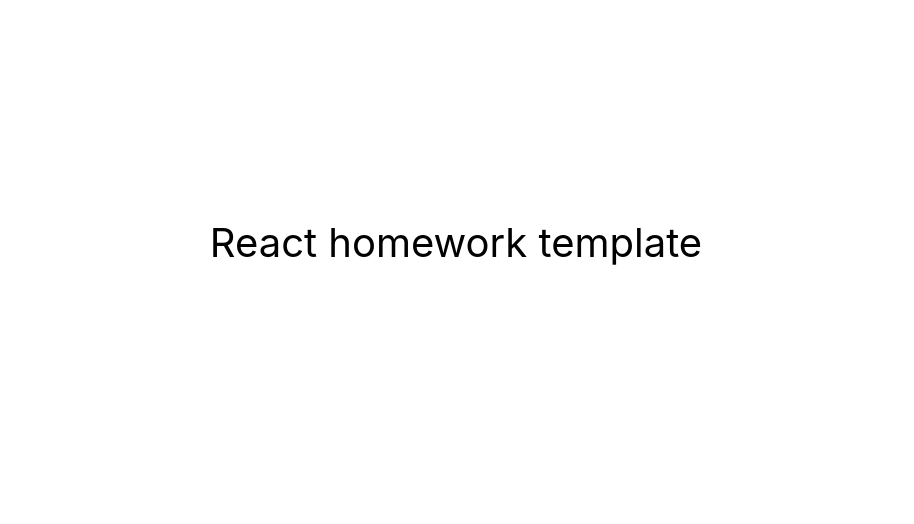
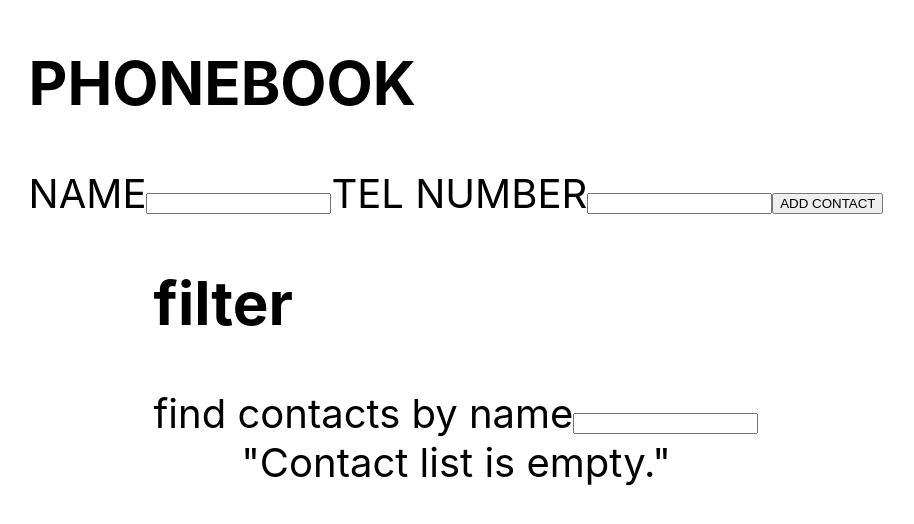
Before and after one commit to Ionytch/goit-react-hw-06-phonebook, a React (Create React App) app: page / in a window 1280 px wide. Shown: the part 158-682 px from the top of the page, without its empty margins (184-1098 px from the left). Built offline with nearby package versions, Linux system fonts and the light colour scheme.

Commit message:
inital files added

```diff
--- a/src/components/App.jsx
+++ b/src/components/App.jsx
@@ -1,16 +1,37 @@
-export const App = () => {
+import {Phonebook} from "./phonebook/Phonebook";
+import Contacts from "./contacts/Contacts";
+import { Filter } from "./filter/Filter";
+import { useSelector } from "react-redux";
+
+
+export default function App() {
+  const contacts = useSelector(state => state.contacts);
+  const filtered=useSelector(state => state.filter);
+  const filteredContacts = () => {
+         return contacts.filter(contact =>
+         contact.name.toLowerCase().includes(filtered.toLowerCase())
+    );
+  };
+
     return (
       <div
         style={{
           height: '100vh',
           display: 'flex',
+          flexDirection:'column',
           justifyContent: 'center',
           alignItems: 'center',
           fontSize: 40,
           color: '#010101'
         }}
       >
-      React homework template
+        <Phonebook  />
+        <Filter  />
+        {contacts.length > 0 ? (
+        <Contacts
+            names={filteredContacts()}/>) : (
+          <span text="Contact list is empty."> "Contact list is empty."</span>
+        )}
         </div>
     );
-};
+  }
--- /dev/null
+++ b/src/components/contacts/Contact.js
@@ -0,0 +1,15 @@
+import { useDispatch } from "react-redux";
+// import { deleteContact } from "redux/actions";
+import { deleteContact } from "redux/contactSlice";
+
+
+export const Contact = ({ name }) => {
+
+    const dispatch = useDispatch();
+    const handleDelete = () => dispatch(deleteContact(name.id));
+
+    return (<>
+        <p>{name.name}:{name.number}</p>
+            <button type="button" onClick={handleDelete}>DELETE</button>
+    </>)
+}
--- /dev/null
+++ b/src/components/contacts/Contacts.js
@@ -0,0 +1,16 @@
+import { Contact } from "./Contact"
+
+
+const Contacts = ({ names }) => {
+        return (
+            <ul>
+                {
+                  names.map(name => (
+                  <li key={name.id}>
+                  <Contact name={name} />
+                  </li>))}
+            </ul>
+        )
+}
+
+export default Contacts
--- /dev/null
+++ b/src/components/filter/Filter.js
@@ -0,0 +1,38 @@
+import { useDispatch } from "react-redux";
+// import { setFilter } from "redux/actions";
+import { setFilter } from "redux/filterSlice";
+
+export const Filter = () => {
+    const dispatch = useDispatch();
+
+    const changeFilter = e => {
+        // e.preventDefault();
+        // const form = e.target;
+        console.log(e.currentTarget.value);
+        dispatch(setFilter(e.currentTarget.value));
+
+        // onSubmit({ name, number });
+        //   dispatch(addContact(form.elements.name.value));
+        // form.reset();
+
+    };
+
+
+    return (<div>
+        <h2>filter</h2>
+        <form>
+            <label for="filter">
+                find contacts by name
+            </label>
+            <input
+            type="text"
+            name="filter"
+            // value={filter}
+            onChange={changeFilter}
+
+            ></input>
+                </form>
+        </div>
+
+    )
+}
--- /dev/null
+++ b/src/components/phonebook/Phonebook.js
@@ -0,0 +1,52 @@
+import { useDispatch } from "react-redux";
+// import { addContact } from "redux/actions";
+import { addContact } from "redux/contactSlice";
+
+export const Phonebook=()=> {
+    const dispatch = useDispatch();
+
+
+    const handleSubmit = e => {
+        e.preventDefault();
+        const form = e.target;
+        // console.log(e.target.elements.number);
+        // console.log(form.elements.name.value, form.elements.number.value);
+        dispatch(addContact(form.elements.name.value, form.elements.number.value));
+        form.reset();
+        };
+
+        return (<div>
+            <h2>PHONEBOOK</h2>
+            <form onSubmit={handleSubmit}>
+                <label for="name">
+                    NAME
+                </label>
+                <input
+                    type="text"
+                    name="name"
+                    pattern="^[a-zA-Zа-яА-Я]+(([' -][a-zA-Zа-яА-Я ])?[a-zA-Zа-яА-Я]*)*$"
+                    title="Name may contain only letters, apostrophe, dash and spaces. For example Adrian, Jacob Mercer, Charles de Batz de Castelmore d'Artagnan"
+                    required
+                ></input>
+                <label for="number">
+                    TEL NUMBER
+                </label>
+                <input
+                    type="tel"
+                    name="number"
+                    pattern="\+?\d{1,4}?[-.\s]?\(?\d{1,3}?\)?[-.\s]?\d{1,4}[-.\s]?\d{1,4}[-.\s]?\d{1,9}"
+                    title="Phone number must be digits and can contain spaces, dashes, parentheses and can start with +"
+                    required
+                ></input>
+                <button type="submit">ADD CONTACT</button>
+
+            </form>
+        </div>
+
+        )
+
+}
+
+// export default Phonebook
+
+// onSubmit={this.handleSubmit}
--- /dev/null
+++ b/src/redux/actions.js
@@ -0,0 +1,27 @@
+// import { nanoid } from 'nanoid';
+
+// export const addContact = (name, number) => {
+//   return {
+//     type: "contacts/addContact",
+//     payload: {
+//       id: nanoid(),
+//       name,
+//       number,
+//       },
+//   };
+// };
+
+// export  const deleteContact = contactId => {
+//     return {
+//         type: "contacts/deleteContact",
+//         payload: contactId,
+//     };
+// };
+
+
+// export const setFilter = value=>{
+//   return{
+//   type: "filters/setFilter",
+//   payload: value,
+//   }
+// };
--- /dev/null
+++ b/src/redux/contactSlice.js
@@ -0,0 +1,33 @@
+import { createSlice, nanoid } from "@reduxjs/toolkit";
+
+const contactsInitialState=[];
+
+const contactsSlice = createSlice({
+name: 'contacts',
+initialState:contactsInitialState,
+reducers:{
+        addContact:{
+       reducer (state, action) {
+    state.push(action.payload);
+        },
+    prepare(name, number) {
+        return {
+          payload: {
+            name,
+            number,
+            id: nanoid(),
+            },
+        };
+      },
+},
+deleteContact (state, action) {return state.filter(contact=>contact.id!==action.payload)},
+// deleteContact(state, action){
+// const index = state.findIndex(task => task.id === action.payload);
+//       state.splice(index, 1);
+// },
+
+}
+});
+
+export const { addContact, deleteContact } = contactsSlice.actions;
+export const contactsReducer = contactsSlice.reducer;
--- /dev/null
+++ b/src/redux/filterSlice.js
@@ -0,0 +1,16 @@
+import { createSlice } from "@reduxjs/toolkit";
+
+const filtersInitialState="";
+
+const filtersSlice = createSlice({
+  name: "filters",
+  initialState: filtersInitialState,
+  reducers: {
+    setFilter(state, action) {
+      return state=action.payload;
+    },
+  },
+});
+// Експортуємо генератори екшенів та редюсер
+export const { setFilter } = filtersSlice.actions;
+export const filtersReducer = filtersSlice.reducer;
--- /dev/null
+++ b/src/redux/reducer.js
@@ -0,0 +1,32 @@
+// const initialState= {
+//   contacts: [],
+//   filter: ""
+// };
+
+// export const rootReducer = (state = initialState, action) => {
+//     switch (action.type) {
+//         case "contacts/addContact": {
+//             return {
+//                 ...state,
+//                 contacts: [
+//                     ...state.contacts,
+//                     action.payload,
+//                 ],
+//             }
+//         }
+//   case "contacts/deleteContact":
+//       return {
+//         ...state,
+//         contacts: state.contacts.filter(contact => contact.id !== action.payload),
+//       };
+
+//     case "filters/setFilter":
+//         return {
+//           ...state,
+//           filter: action.payload,
+//         };
+
+//         default:
+//             return state;
+//     }
+// };
--- /dev/null
+++ b/src/redux/store.js
@@ -0,0 +1,21 @@
+import { configureStore } from '@reduxjs/toolkit';
+// import { legacy_createStore as createStore } from 'redux';
+// import { devToolsEnhancer } from "@redux-devtools/extension";
+// import { rootReducer } from './reducer';
+
+import { contactsReducer } from './contactSlice';
+import { filtersReducer } from './filterSlice';
+
+
+export const store = configureStore({
+    reducer: {
+        contacts: contactsReducer,
+        filter: filtersReducer,
+    },
+});
+
+
+
+// const enhancer = devToolsEnhancer();
+
+// export const store = createStore(rootReducer, enhancer);
```
Also changed, not shown: src/index.js (+6 -1 lines). Lines whose indentation alone changed are shown as unchanged.
